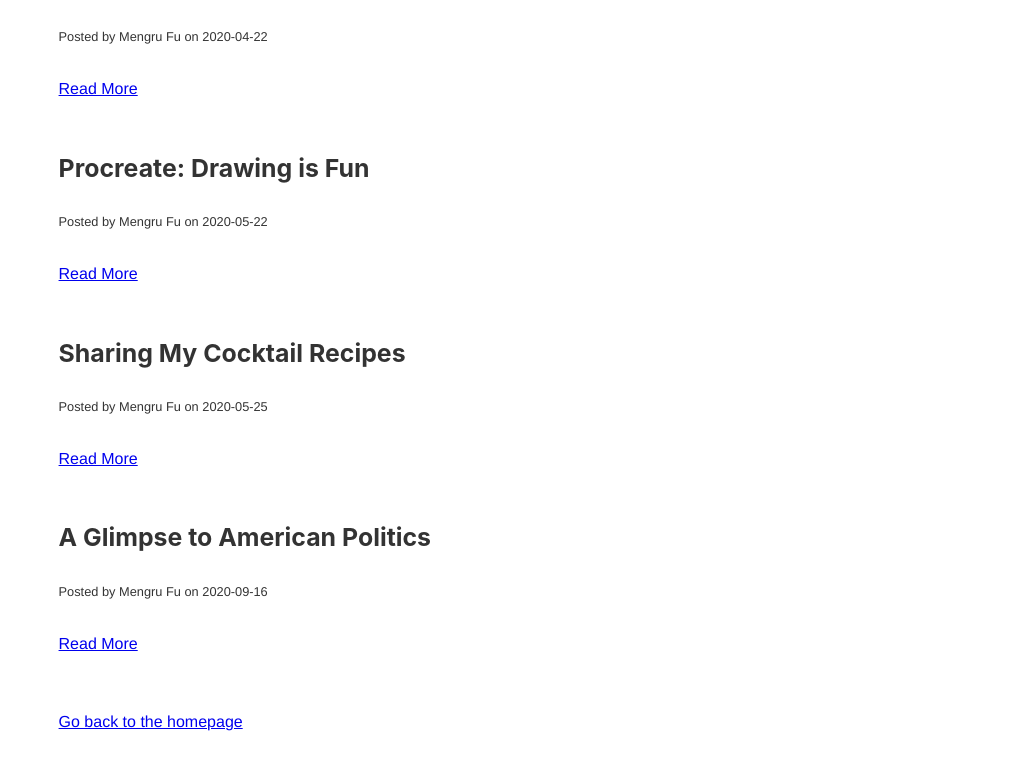
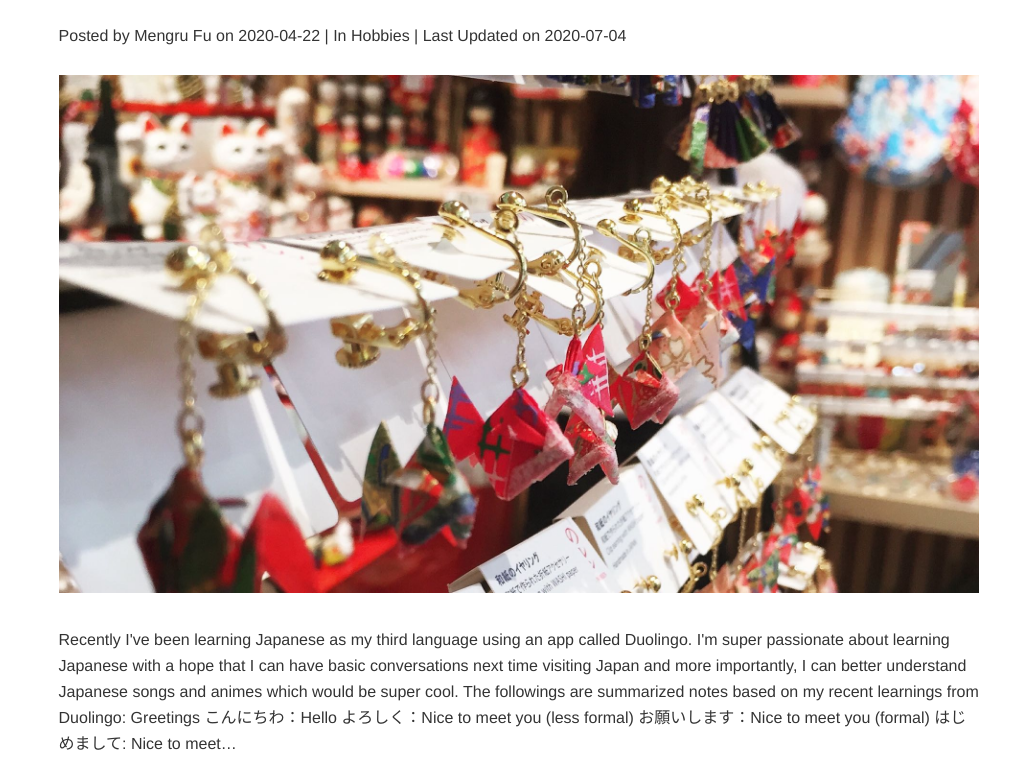
Before and after one commit to venemr/personal_blog, a Gatsby site: page /blog in a window 1280 px wide. Shown: the part 101-858 px from the top of the page, without its empty margins (121-1157 px from the left). Built offline with nearby package versions, Linux system fonts and the light colour scheme; Gatsby itself is replaced by a stand-in of ours.

Commit message:
reformatted blog

```diff
--- a/gatsby-node.js
+++ b/gatsby-node.js
@@ -15,6 +15,9 @@ exports.createPages = async ({ actions, graphql, reporter }) => {
                 date
                 path
                 title
+                updated_on
+                featuredImage
+                tags
               }
             }
           }
--- a/src/pages/2020-04-22-post-one/index.md
+++ b/src/pages/2020-04-22-post-one/index.md
@@ -3,13 +3,16 @@ path: "/blog/post-one"
 date: "2020-04-22"
 title: "Learn Japanese Using Duolingo"
 author: "Mengru Fu"
+updated_on: "2020-07-04"
+featuredImage: "/thousand_cranes.jpg"
+tags: "Hobbies"
 ---
-
-![sushi img](/peppapig.jpg)
 
 Recently I've been learning Japanese as my third language using an app called Duolingo. I'm super passionate about learning Japanese with a hope that I can have basic conversations next time visiting Japan and more importantly, I can better understand Japanese songs and animes which would be super cool.
 
 The followings are summarized notes based on my recent learnings from Duolingo:
+
+![sushi img](/peppapig.jpg)
 
 ## Greetings
 こんにちわ：Hello <br/>
--- a/src/pages/2020-05-22-post-two/index.md
+++ b/src/pages/2020-05-22-post-two/index.md
@@ -3,6 +3,9 @@ path: "/blog/post-two"
 date: "2020-05-22"
 title: "Procreate: Drawing is Fun"
 author: "Mengru Fu"
+updated_on: "2020-09-12"
+featuredImage: "/starrynight.jpg"
+tags: "Hobbies"
 ---
 I just started drawing using an app called "Procreate" on iPad to gain some innner peace and have fun during homestay under quarantine!
 
--- a/src/pages/2020-05-25-post-three/index.md
+++ b/src/pages/2020-05-25-post-three/index.md
@@ -3,6 +3,9 @@ path: "/blog/post-three"
 date: "2020-05-25"
 title: "Sharing My Cocktail Recipes"
 author: "Mengru Fu"
+updated_on: "2020-08-01"
+featuredImage: "/little_italy.jpg"
+tags: "Hobbies"
 ---
 
 I created this blog to collect cocktail recipes for whoever loves self-making cocktails at home.
--- a/src/pages/2020-09-16-post-four/index.md
+++ b/src/pages/2020-09-16-post-four/index.md
@@ -3,6 +3,9 @@ path: "/blog/post-four"
 date: "2020-09-16"
 title: "A Glimpse to American Politics"
 author: "Mengru Fu"
+updated_on: "2020-09-22"
+featuredImage: "/american_politics.jpg"
+tags: "Politics"
 ---
 
 I wrote this down in my blog because I would like to share my own experience and learnings as an immigrant who might not know much about American Politics, and help people like me to fight through similar struggles.
--- a/src/pages/blog.js
+++ b/src/pages/blog.js
@@ -7,11 +7,14 @@ import SEO from "../components/seo"
 const BlogPage = ({data}) => (
   <Layout>
     <SEO title="Blog" />
-    <h1>Hello and Welcome to my personal blog</h1>
+    <h1>Hello and welcome to my personal blog</h1>
     {data.allMarkdownRemark.edges.map(post => (
         <div key={post.node.id}>
             <h3>{post.node.frontmatter.title}</h3>
-            <small>Posted by {post.node.frontmatter.author} on {post.node.frontmatter.date}</small>
+            <div><middle>Posted by {post.node.frontmatter.author} on {post.node.frontmatter.date} |  In {post.node.frontmatter.tags} |  Last Updated on {post.node.frontmatter.updated_on}</middle></div>
+            <br />
+            <div><img alt='cover pic' src={post.node.frontmatter.featuredImage}></img></div>
+            <div>{post.node.excerpt}</div>
             <br />
             <br />
             <Link to={post.node.frontmatter.path}>Read More</Link>
@@ -35,7 +38,11 @@ export const pageQuery = graphql`
             date
             path
             title
+            updated_on
+            featuredImage
+            tags
           }
+          excerpt(pruneLength: 500)
         }
       }
     }
--- a/src/templates/blog-post.js
+++ b/src/templates/blog-post.js
@@ -13,7 +13,7 @@ export default function Template({data}) {
         <div>
             <hr></hr>
             <h1>{post.frontmatter.title}</h1>
-            <h4>Posted by {post.frontmatter.author} on {post.frontmatter.date}</h4>
+            <h4>Posted by {post.frontmatter.author} on {post.frontmatter.date} |  In {post.frontmatter.tags} |  Last Updated on {post.frontmatter.updated_on}</h4>
             <div dangerouslySetInnerHTML={{__html: post.html}} />
             <Link to="/blog">Go Back</Link>
         </div>
@@ -30,6 +30,8 @@ export const postQuery = graphql`
               title
               author
               date
+              updated_on
+              tags
           }
       }
   }
```
Also changed, not shown: static/american_politics.jpg (added), static/little_italy.jpg (added), static/polite_menu.jpg (added), static/polite_provisions.jpg (added), static/thousand_cranes.jpg (added).
